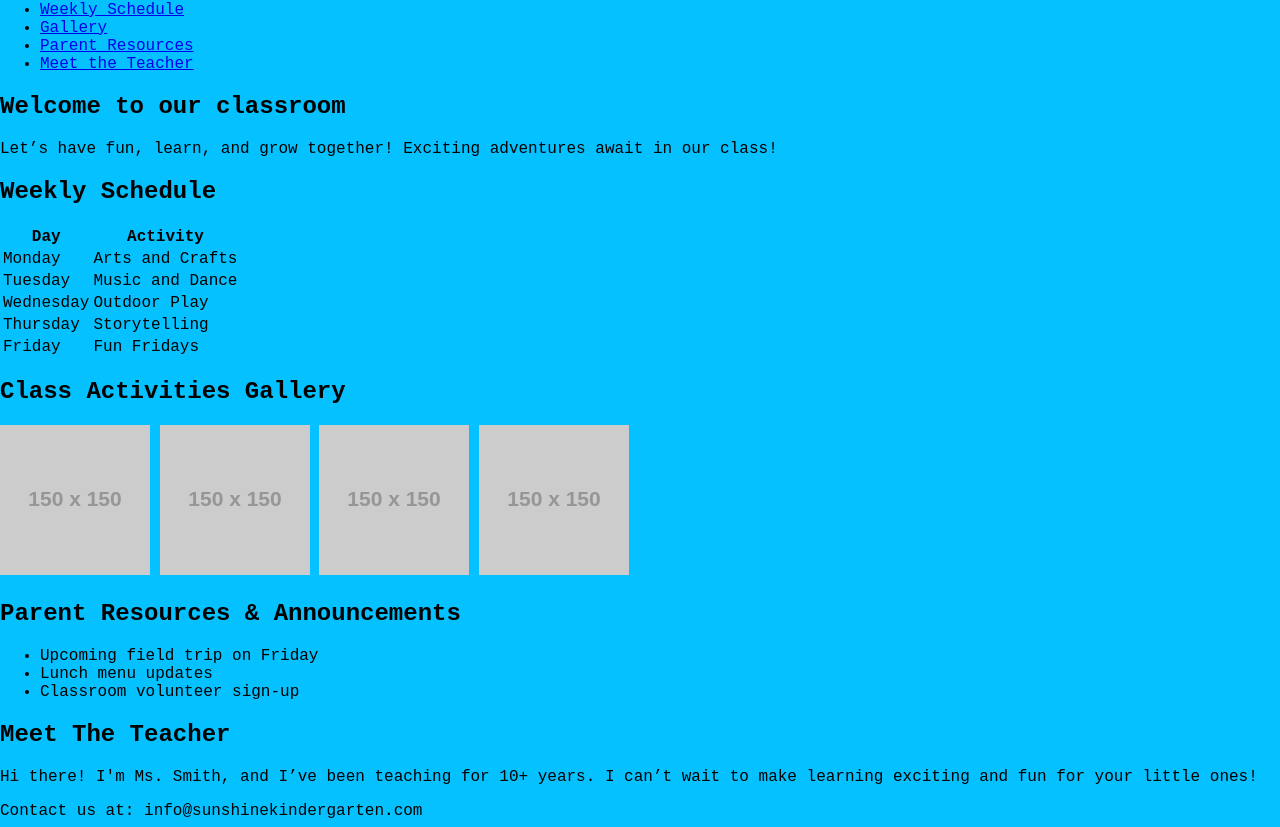
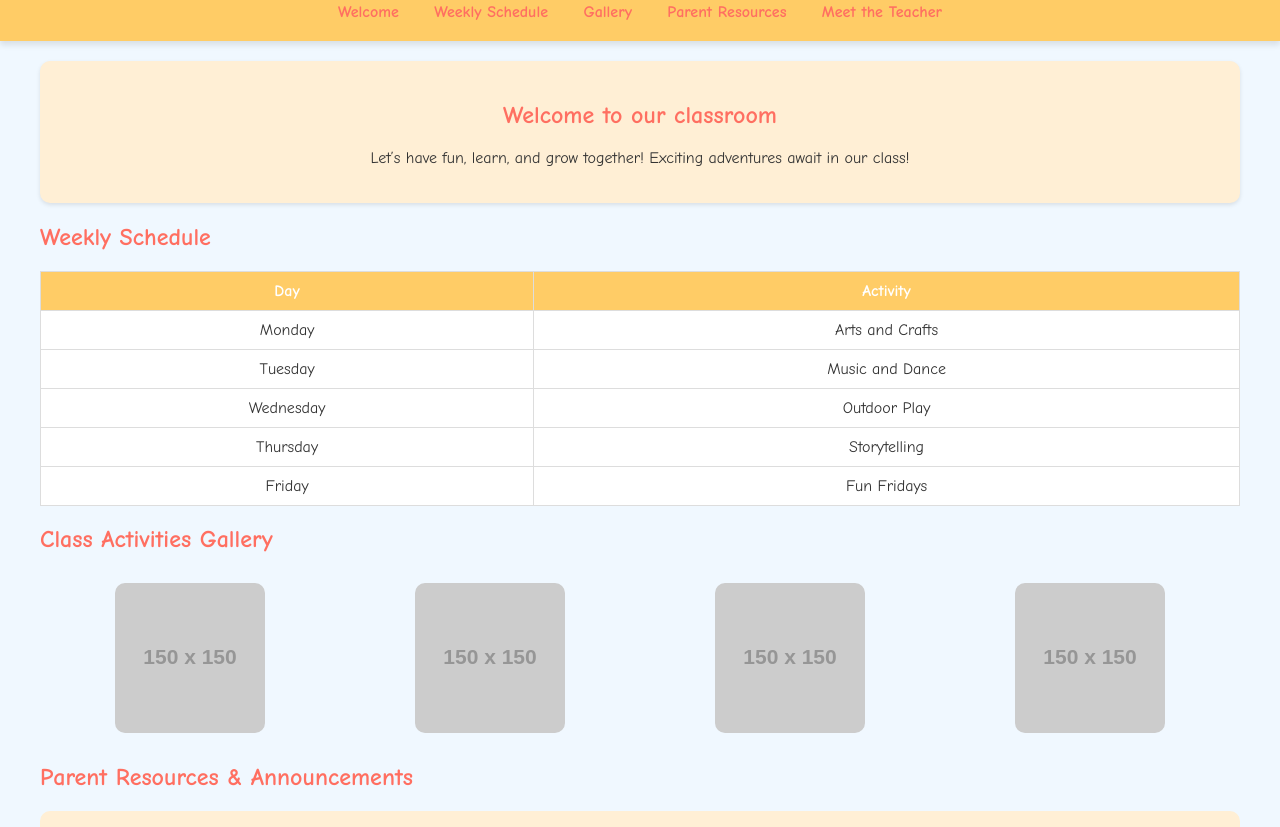
Before and after one commit to programmerfaz/ITCS333_Assignment_1, a plain HTML site: page index.html in a window 1280 px wide. Shown: the part 97-924 px from the top of the page. Drawn offline with Linux system fonts and the light colour scheme; placeholder pictures from the web are drawn by us.

Commit message:
Update style.css

```diff
--- a/style.css
+++ b/style.css
@@ -1,72 +1,140 @@
-body{
-    margin:0 auto;
-    box-sizing: border-box;
-    font-family: "Roboto Mono", monospace, Georgia, 'Times New Roman', Times, serif;
-    background-color: #06c1ff;
-}
-.navbar{
-    background-color: #D94165;
-    width:100%;
-}
-.nav-link{
-    font-weight:900;
-    font-size: 1.3rem;
-}
-.navbar-nav{
-    width: 80%;
-    display: flex;
-    justify-content: space-evenly;
-}
-#search-input{
-    width:10rem;
-    border-radius: 15px;
+body {
+    font-family: 'Comic Sans MS', cursive, sans-serif;
+    margin: 0;
+    padding: 0;
+    background-color: #f0f8ff;
 }
 
+h1, h2 {
+    color: #ff6f61;
+}
 
-section .box-days{
-    width:25rem;
-    height:100px;
-    background-color: #073B4C;
+p, td {
+    color: #333;
 }
-.display-content{
+
+a {
+    text-decoration: none;
+    color: #333;
+}
+
+header {
+    background-color: #ffcc66;
+    padding: 20px;
+    text-align: center;
+    box-shadow: 0 4px 6px rgba(0,0,0,0.1);
+}
+
+header h1 {
+    color: #ff6f61;
+}
+
+nav ul {
+    list-style: none;
+    padding: 0;
+    margin: 0;
+}
+
+nav ul li {
+    display: inline-block;
+    margin: 0 15px;
+}
+
+nav ul li a {
+    font-weight: bold;
+    color: #ff6f61;
+    transition: background-color 0.3s ease, color 0.3s ease;
+}
+
+nav ul li a:hover {
+    background-color: #ff6f61;
+    color: #fff;
+    padding: 5px;
+    border-radius: 5px;
+}
+
+main {
+    padding: 20px;
+    max-width: 1200px;
+    margin: auto;
+}
+
+#welcome {
+    background-color: #ffefd5;
+    padding: 20px;
+    border-radius: 10px;
+    text-align: center;
+    box-shadow: 0 2px 4px rgba(0,0,0,0.1);
+}
+
+#schedule table {
+    width: 100%;
+    border-collapse: collapse;
+}
+
+#schedule th, td {
+    padding: 10px;
+    border: 1px solid #ddd;
+    text-align: center;
+}
+
+#schedule th {
+    background-color: #ffcc66;
+    color: #fff;
+}
+
+#schedule td {
+    background-color: #fff;
+}
+
+.gallery {
     display: flex;
-    flex-direction: row;
-    justify-content: space-evenly;
+    justify-content: space-around;
     flex-wrap: wrap;
 }
-.color{
-    color:white;
+
+.gallery img {
+    border-radius: 10px;
+    margin: 10px;
+    width: 150px;
+    height: 150px;
 }
 
-/* photo gallery */
-.photo-gallery-display{
-    display: flex;
-    flex-direction: row;
-    justify-content: space-evenly;
-}
-.card:hover{
-    transform: scale(1.05);
-    transition: 0.4s ease-in;
+#resources ul {
+    background-color: #ffefd5;
+    padding: 20px;
+    border-radius: 10px;
 }
 
-@media(max-width:850px){
-    main .media-split-cont{
-        display: flex;
-        flex-direction: column;
+#resources ul li {
+    margin: 10px 0;
+}
+
+#teacher {
+    background-color: #ffe4b5;
+    padding: 20px;
+    border-radius: 10px;
+}
+
+footer {
+    background-color: #ffcc66;
+    text-align: center;
+    padding: 10px;
+}
+
+footer p {
+    margin: 0;
+    color: #fff;
+}
+
+@media (max-width: 768px) {
+    nav ul li {
+        display: block;
+        margin: 10px 0;
     }
-    main .img-center{
-        margin-left: 5rem;
-    }
-    main .margin-all{
-        margin:1rem;
-    }
-    .display-content{
+
+    .gallery {
         flex-direction: column;
         align-items: center;
     }
-    .photo-gallery-display{
-        flex-direction: column;
-        align-items: center;
-        flex-wrap: wrap;
-    }
 }
```
